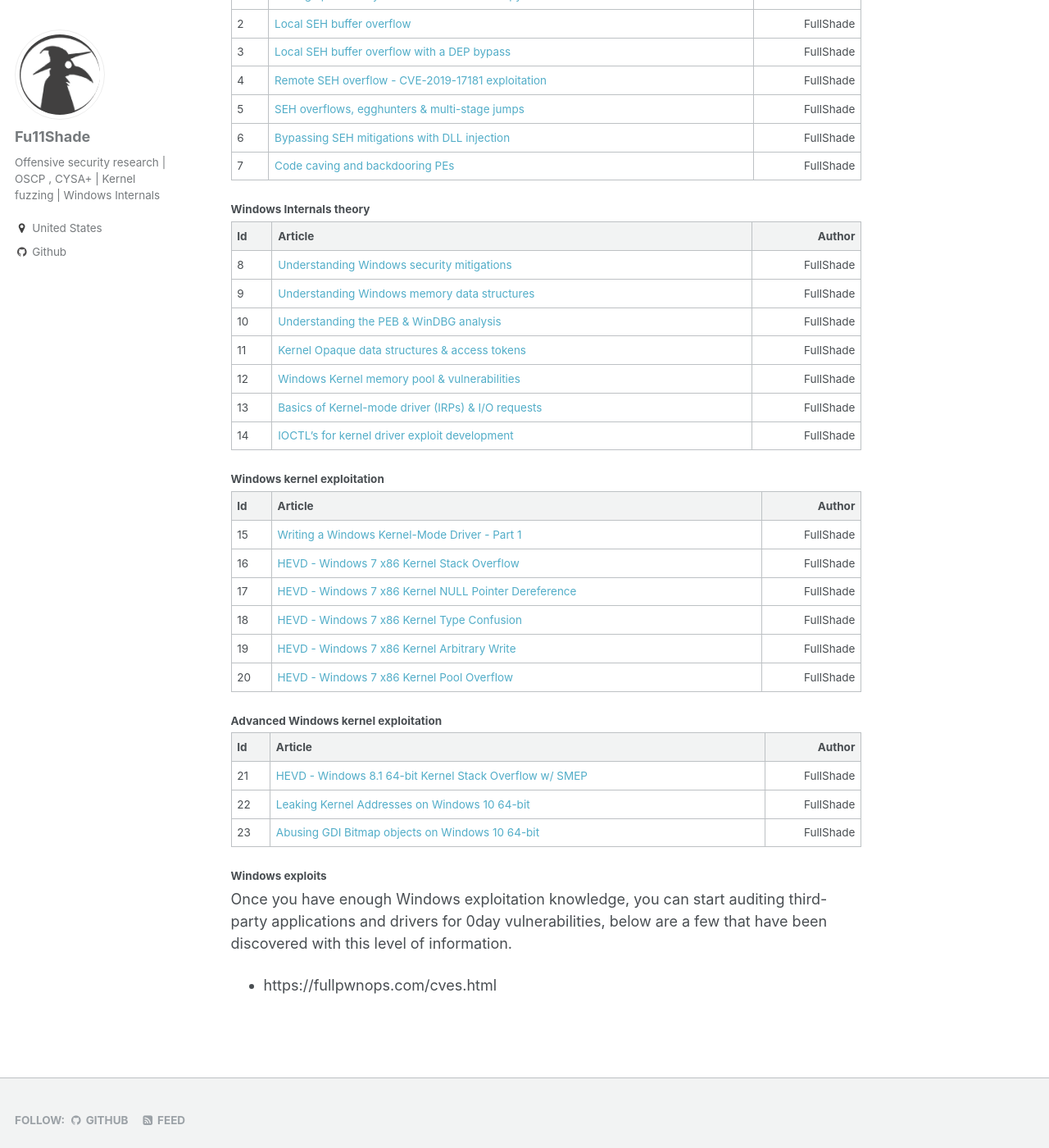
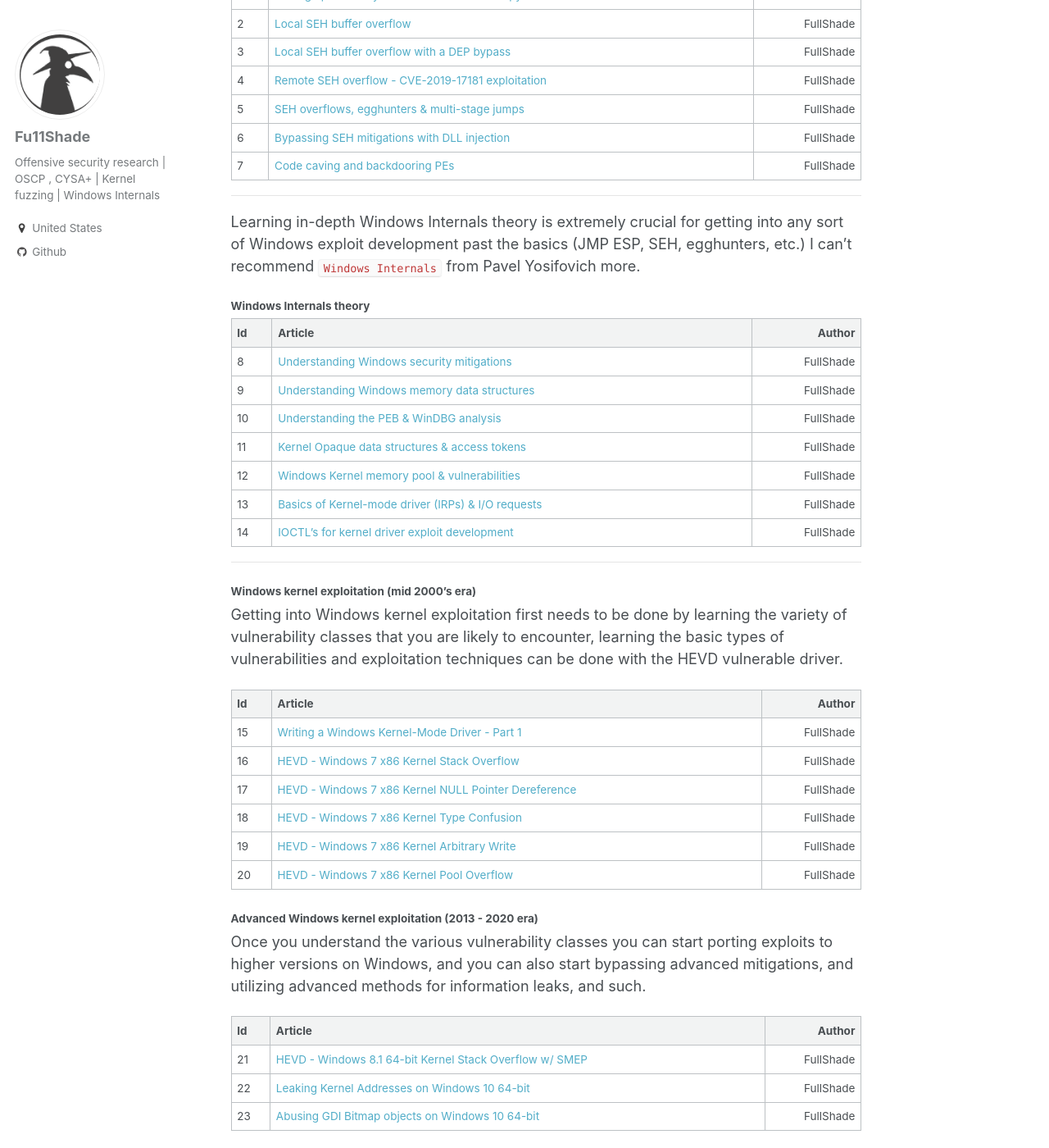
Before and after one commit to asdyxcyxc/FULLSHADE.github.io, a Jekyll site: the page built from _pages/windows-exploitation-pathway.md, in a window 1280 px wide and 1400 px high, scrolled down 711 px. Shown: the whole window at 82% size. Built offline with Jekyll 4.4.1, drawn with Linux system fonts in a browser that asks for light colours; some of the changed text lies outside the part shown.

Commit message:
Update windows-exploitation-pathway.md

```diff
--- a/_pages/windows-exploitation-pathway.md
+++ b/_pages/windows-exploitation-pathway.md
@@ -11,7 +11,7 @@ This page provides a pathway for learning Windows exploit development, following
 
 ----
 
-#### Basic exploitation
+#### Basic exploitation (late 1990's - early 2000's era)
 
 The majority of the following Windows exploit development tutorials are local and remote SEH overflows, this is useful for aiding you with the `OSCE certification`.
 
@@ -29,6 +29,10 @@ https://github.com/FULLSHADE/OSCE is my repository with over 25 from scratch wri
 | 6 | [Bypassing SEH mitigations with DLL injection](https://fullpwnops.com/nullbytebypass/) | FullShade |
 | 7 | [Code caving and backdooring PEs](https://fullpwnops.com/code-caving/) | FullShade |
 
+----
+
+Learning in-depth Windows Internals theory is extremely crucial for getting into any sort of Windows exploit development past the basics (JMP ESP, SEH, egghunters, etc.) I can't recommend `Windows Internals` from Pavel Yosifovich more.
+
 #### Windows Internals theory
 
 | Id | Article | Author  |
@@ -41,7 +45,11 @@ https://github.com/FULLSHADE/OSCE is my repository with over 25 from scratch wri
 | 13 | [Basics of Kernel-mode driver (IRPs) & I/O requests](https://fullpwnops.com/io-requests-basics/) | FullShade |
 | 14 | [IOCTL’s for kernel driver exploit development](https://fullpwnops.com/IOCTL-kernel-drivers/) | FullShade |
 
-#### Windows kernel exploitation
+----
+
+#### Windows kernel exploitation (mid 2000's era)
+
+Getting into Windows kernel exploitation first needs to be done by learning the variety of vulnerability classes that you are likely to encounter, learning the basic types of vulnerabilities and exploitation techniques can be done with the HEVD vulnerable driver.
 
 | Id | Article | Author  |
 |:---|:--------|--------:|
@@ -52,7 +60,9 @@ https://github.com/FULLSHADE/OSCE is my repository with over 25 from scratch wri
 | 19 | [HEVD - Windows 7 x86 Kernel Arbitrary Write](https://fullpwnops.com/HEVD-arbitraryoverwrite/) | FullShade |
 | 20 | [HEVD - Windows 7 x86 Kernel Pool Overflow](https://fullpwnops.com/HEVD-pool-overflow/) | FullShade |
 
-#### Advanced Windows kernel exploitation
+#### Advanced Windows kernel exploitation (2013 - 2020 era)
+
+Once you understand the various vulnerability classes you can start porting exploits to higher versions on Windows, and you can also start bypassing advanced mitigations, and utilizing advanced methods for information leaks, and such.
 
 | Id | Article | Author  |
 |:---|:--------|--------:|
```
